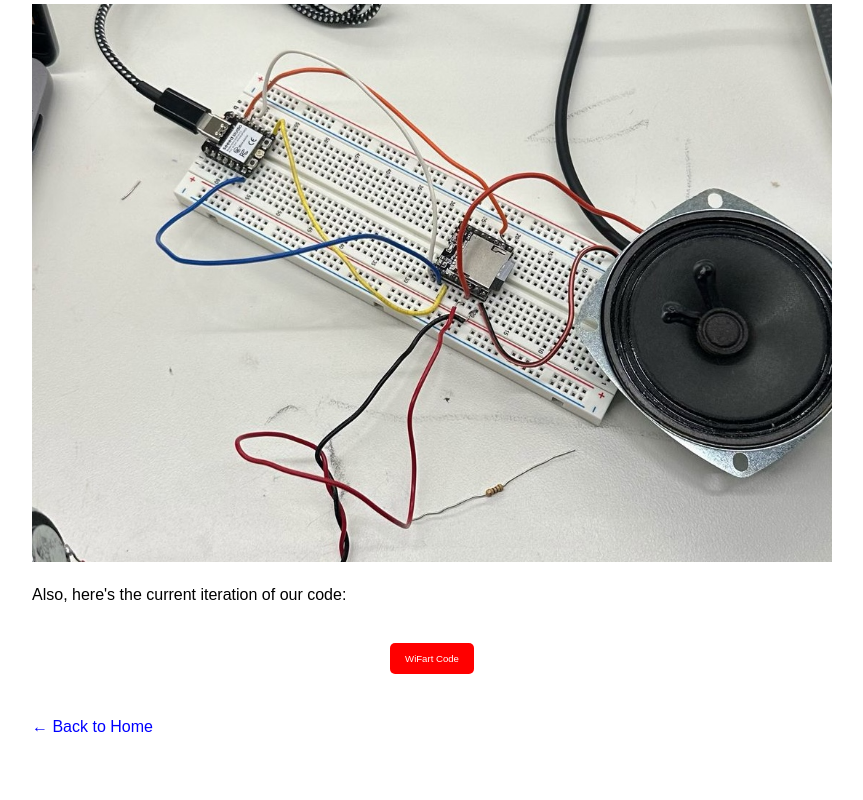
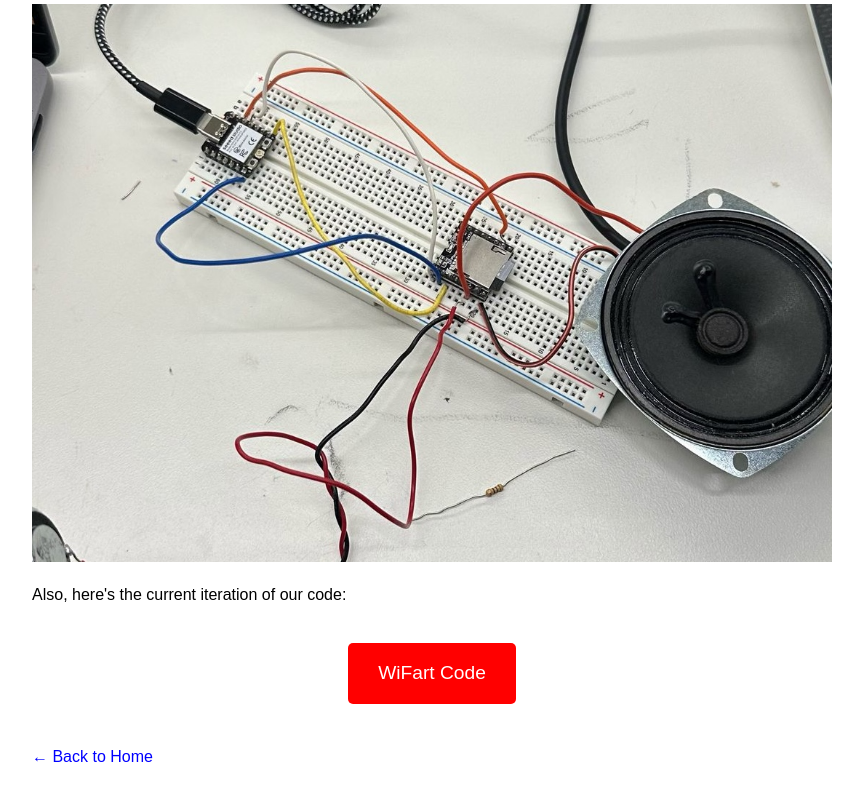
Before and after one commit to justinmucherino/ps70, a website: page week9.html in a window 1280 px wide. Shown: the part 2284-3084 px from the top of the page, without its empty margins (208-1071 px from the left). Before the commit the page ends 3063 px from the top, so only its background shows below. Drawn offline with Linux system fonts and the light colour scheme.

Commit message:
Update week9.html

```diff
--- a/week9.html
+++ b/week9.html
@@ -55,8 +55,8 @@
         .download-btn {
             display: inline-block;
             margin: 20px auto;
-            padding: 7.5px 15px;
-            font-size: 0.6em;
+            padding: 15px 30px;
+            font-size: 1.2em;
             border: none;
             border-radius: 5px;
             cursor: pointer;
```
